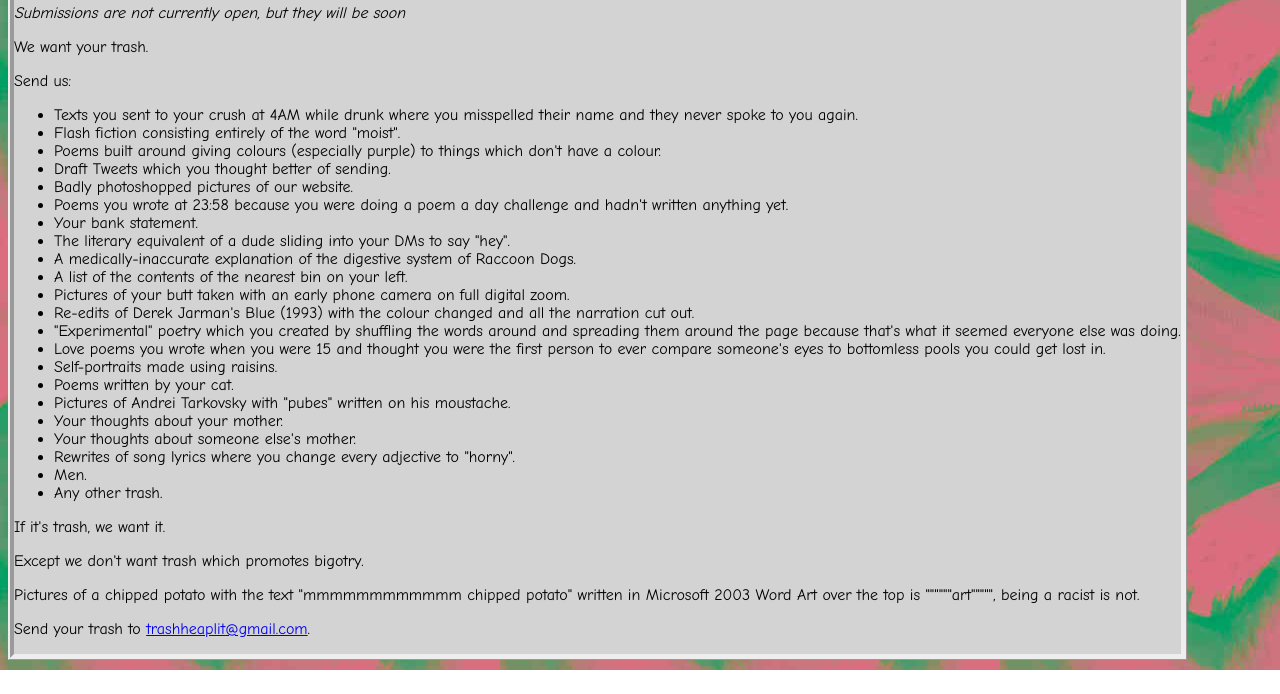
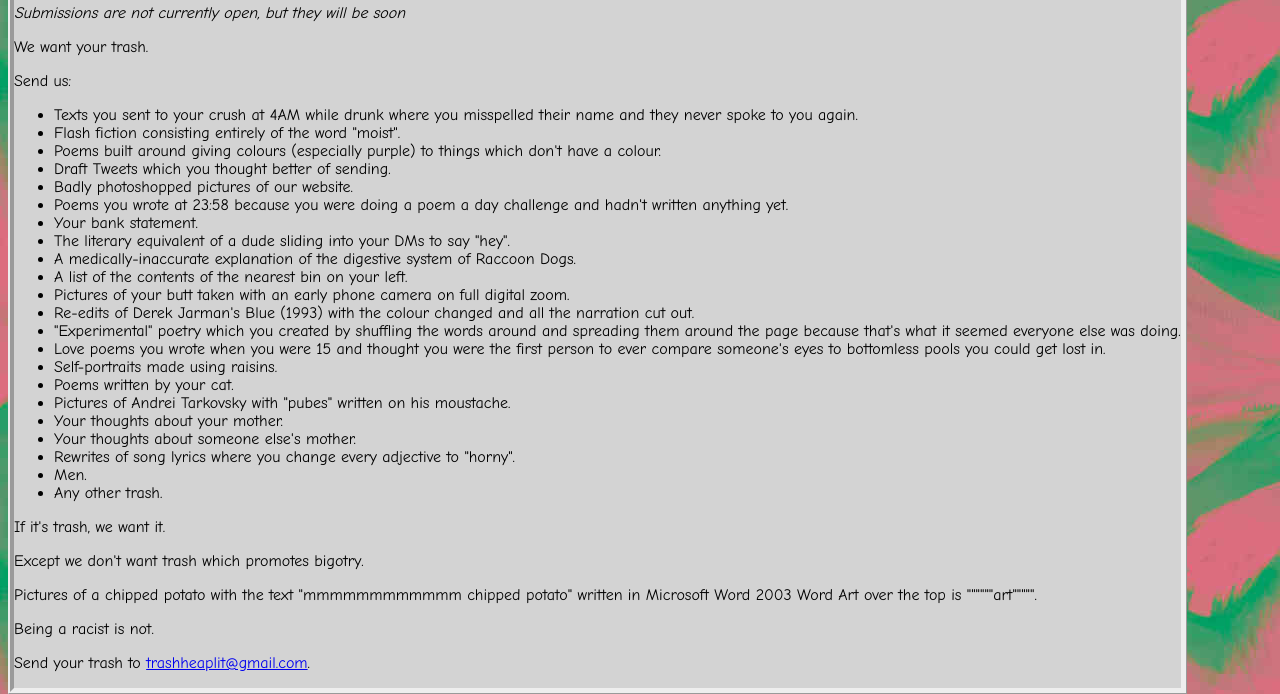
Before and after one commit to TartanLlama/trashheap, an Eleventy site: page submit.md in a window 1280 px wide. Shown: the part 130-824 px from the top of the page. Before the commit the page ends 800 px from the top, so only its background shows below. Built offline with nearby package versions, Linux system fonts and the light colour scheme; Eleventy itself is replaced by a stand-in of ours; files that its build step writes are made by us from their sources.

Commit message:
Submit formatting

```diff
--- a/submit.md
+++ b/submit.md
@@ -36,6 +36,8 @@ If it's trash, we want it.
 
 Except we don't want trash which promotes bigotry.
 
-Pictures of a chipped potato with the text "mmmmmmmmmmmm chipped potato" written in Microsoft 2003 Word Art over the top is """"""art""""", being a racist is not.
+Pictures of a chipped potato with the text "mmmmmmmmmmmm chipped potato" written in Microsoft Word 2003 Word Art over the top is """"""art""""".
+
+Being a racist is not.
 
 Send your trash to [trashheaplit@gmail.com](mailto:trashheaplit@gmail.com).
```
